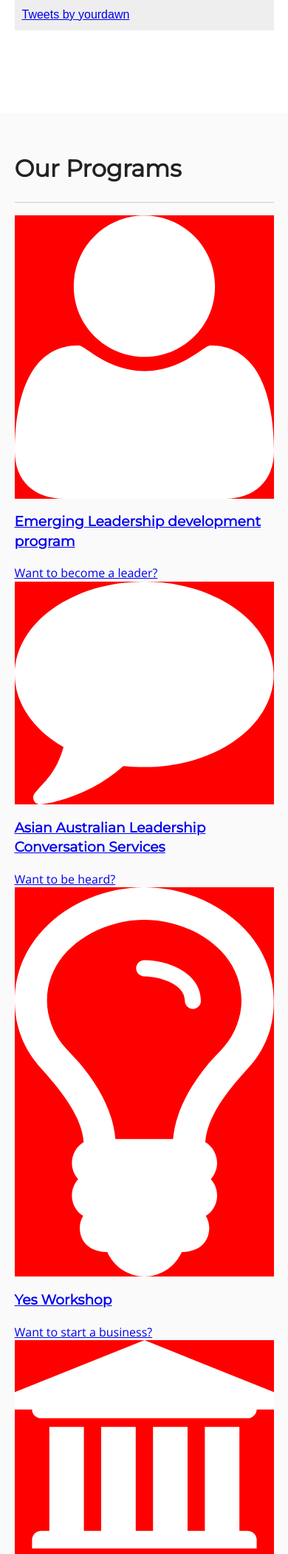
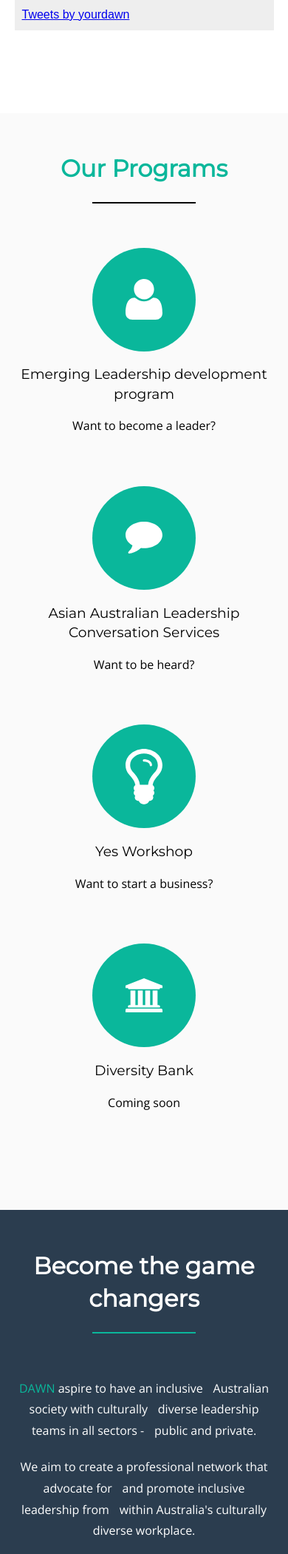
Before and after one commit to andrewbdesign/dawn, a PHP site: page / in a window 390 px wide. Shown: the part 1032-3132 px from the top of the page at 74% size. Run offline with PHP 8.4, Linux system fonts and the light colour scheme; some libraries are stand-ins or nearby versions.

Commit message:
Fixed programs section for mobile

```diff
--- a/website/css/main.css
+++ b/website/css/main.css
@@ -410,7 +410,45 @@ Programs section
   padding: 2em 0 4em;
 }
 .program-section img {
-  background: red;
+  width: 50px;
+  position: absolute;
+  top: 0;
+  left: 0;
+  bottom: 0;
+  right: 0;
+  margin: auto;
+}
+.program-container {
+  background: #0ab79b;
+  width: 140px;
+  height: 140px;
+  border-radius: 50%;
+  margin: 0 auto;
+  position: relative;
+}
+.program-section h1 {
+  text-align: center;
+  color: #0ab79b;
+}
+.program-section hr {
+  width: 140px;
+  margin: 0 auto;
+  margin-bottom: 60px;
+  border: none;
+  height: 2px;
+  background: #000;
+}
+.program-section a {
+  text-align: center;
+  text-decoration: none;
+  color: #000;
+}
+.program-section p,
+.program-section h3 {
+  font-weight: 400;
+}
+.program-section p {
+  margin-bottom: 70px;
 }
 /*=======================================
 Our section
--- a/website/index.html
+++ b/website/index.html
@@ -52,28 +52,28 @@
             <hr>
             <a href="#">
               <div class="program-section-btn">
-                <img src="img/programs/eldp-icon.svg" alt="">
+                <div class="program-container"><img src="img/programs/eldp-icon.svg" alt=""></div>
                 <h3>Emerging Leadership development program</h3>
                 <p>Want to become a leader?</p>
               </div>
             </a>
             <a href="#">
               <div class="program-section-btn">
-                <img src="img/programs/aalcs-icon.svg" alt="">
+                <div class="program-container"><img src="img/programs/aalcs-icon.svg" alt=""></div>
                 <h3>Asian Australian Leadership Conversation Services</h3>
                 <p>Want to be heard?</p>
               </div>
             </a>
             <a href="#">
               <div class="program-section-btn">
-                <img src="img/programs/yw-icon.svg" alt="">
+                <div class="program-container"><img src="img/programs/yw-icon.svg" alt=""></div>
                 <h3>Yes Workshop</h3>
                 <p>Want to start a business?</p>
               </div>
             </a>
             <a href="#">
               <div class="program-section-btn">
-                <img src="img/programs/db-icon.svg" alt="">
+                <div class="program-container"><img src="img/programs/db-icon.svg" alt=""></div>
                 <h3>Diversity Bank</h3>
                 <p>Coming soon</p>
               </div>
```
